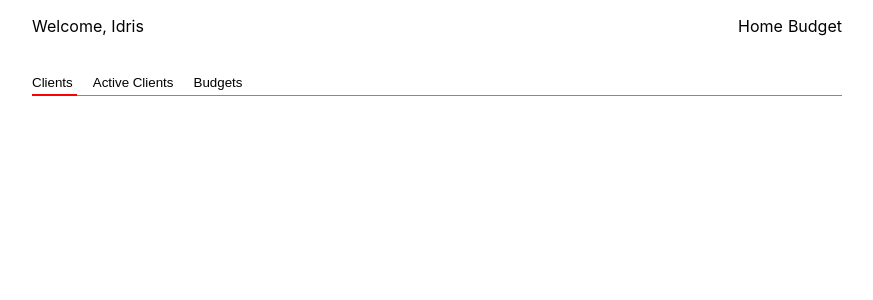
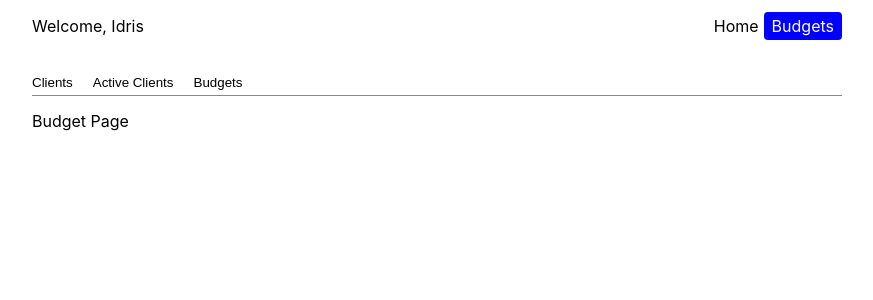
Before and after one commit to idrisreact/budget, a Next.js app: page /budget in a window 1280 px wide. Shown: the top 300 px of the page, without its empty margins (203-1076 px from the left). Built offline with nearby package versions, Linux system fonts and the light colour scheme.

Commit message:
update next to use swc and clean up tabs component

```diff
--- a/components/Header/Header.tsx
+++ b/components/Header/Header.tsx
@@ -42,7 +42,7 @@ const Header: FC<IProps> = ({ children }) => {
                 <a>Home</a>
               </Link>
               <Link href="/budget">
-                <a>Budget</a>
+                <HeaderLinks>Budgets</HeaderLinks>
               </Link>
             </SubMenu>
           </InnerHeaderWrapper>
@@ -71,6 +71,7 @@ const InnerHeaderWrapper = styled(Wrapper)`
 
 const SubMenu = styled.div`
   display: flex;
+  align-items: center;
 
   & > * {
     margin-left: 5px;
@@ -83,5 +84,12 @@ const HeaderWrapper = styled.header`
   top: 0;
   width: 100%;
   background-color: #fff;
-  /* background-color: red; */
 `;
+
+const HeaderLinks = styled.a`
+  background: blue;
+  padding: 0.25rem 0.5rem;
+  border-radius: 4px;
+  color: white;
+  cursor: pointer;
+`;
--- a/components/Tabs/TabItems/TabItems.tsx
+++ b/components/Tabs/TabItems/TabItems.tsx
@@ -4,15 +4,13 @@ import styled from 'styled-components';
 import { PageTabsProps } from '../Tabs';
 
 interface TabsProps extends PageTabsProps {
-  clickHandle: () => void;
+  slug?: string | string[] | undefined;
 }
 
-const TabItems: FC<TabsProps> = ({ title, isSelected, clickHandle, url }) => {
+const TabItems: FC<TabsProps> = ({ title, url, slug }) => {
   return (
     <Link href={url}>
-      <TabButton selected={isSelected} onClick={clickHandle}>
-        {title}
-      </TabButton>
+      <TabButton selected={slug === url}>{title}</TabButton>
     </Link>
   );
 };
--- a/components/Tabs/Tabs.tsx
+++ b/components/Tabs/Tabs.tsx
@@ -5,7 +5,6 @@ import TabItems from './TabItems/TabItems';
 export interface PageTabsProps {
   id: string | number;
   title: string;
-  isSelected?: boolean;
   url: string;
 }
 
@@ -14,19 +13,16 @@ const pageTabs: PageTabsProps[] = [
     id: 1,
     title: 'Clients',
     url: 'client',
-    isSelected: true,
   },
   {
     id: 2,
     title: 'Active Clients',
     url: 'active',
-    isSelected: false,
   },
   {
     id: 3,
     title: 'Budgets',
     url: 'cal',
-    isSelected: false,
   },
 ];
 
@@ -50,7 +46,7 @@ const Tabs: FC<IProps> = ({ slug }) => {
   return (
     <TabsWrapper>
       {tabs.map(({ id, ...tab }) => (
-        <TabItems key={id} id={id} {...tab} clickHandle={() => selectedTabHandler(id)} />
+        <TabItems slug={slug} key={id} id={id} {...tab} />
       ))}
     </TabsWrapper>
   );
--- a/pages/budget/[[...slug]].tsx
+++ b/pages/budget/[[...slug]].tsx
@@ -9,6 +9,7 @@ const BudgetHome = () => {
   const router = useRouter();
   const { slug } = router.query;
   const paths = slug && slug[0];
+
   enum URLS {
     CLIENTS = 'client',
     ACTIVE = 'active',
@@ -17,8 +18,9 @@ const BudgetHome = () => {
 
   return (
     <Wrapper>
-      <Tabs slug={slug} />
+      <Tabs slug={paths} />
       <TabsDisplayPage>
+        {paths === undefined && <p>Budget Page</p>}
         {paths === URLS.CLIENTS && <p>client</p>}
         {paths === URLS.ACTIVE && <p>active clients</p>}
         {paths === URLS.BUDGET && <BudgetForm />}
```
Also changed, not shown: jest.config.js (+34 -1 lines), .babelrc (deleted).
